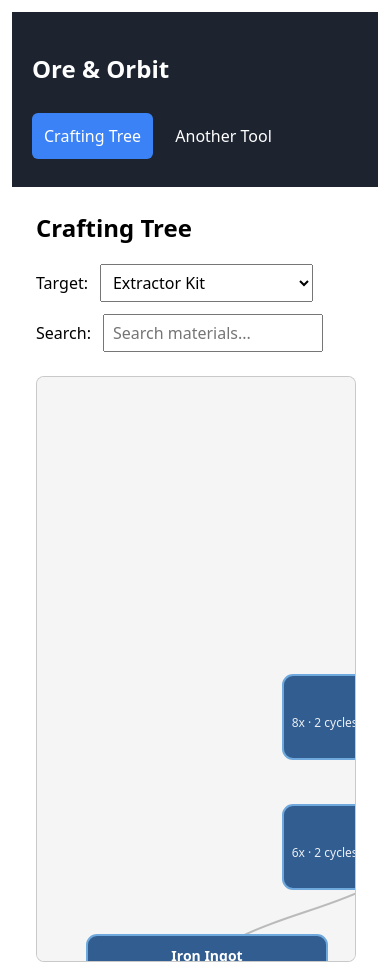
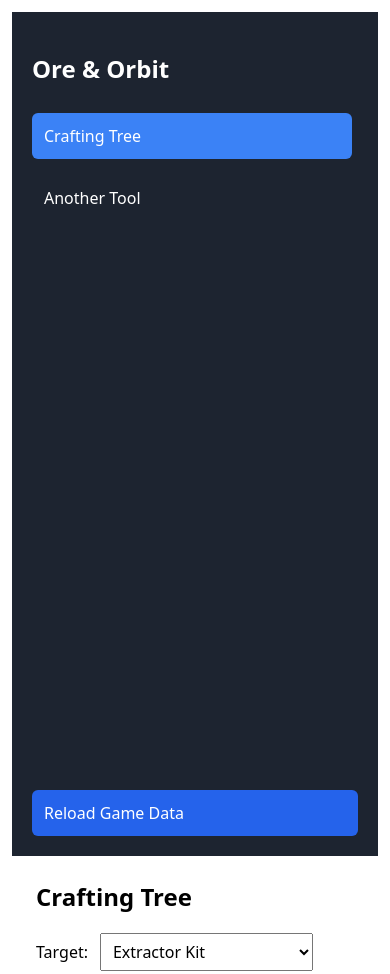
Before and after one commit to TidalConstructionCo/OreAndOrbitHelper, a website built with Vite: page index.html in a window 390 px wide. Shown: the top 974 px of the page. Built offline with nearby package versions, Linux system fonts and the light colour scheme.

Commit message:
Clean up css

```diff
--- a/index.html
+++ b/index.html
@@ -240,15 +240,9 @@
         .app-layout {
             display: flex;
             min-height: 100vh;
+            align-items: stretch;
         }
 
-        .sidebar {
-            width: 220px;
-            flex-shrink: 0;
-            padding: 20px;
-            background: #1d2430;
-            color: white;
-        }
 
         .content {
             flex: 1;
@@ -283,6 +277,22 @@
             display: block;
         }
 
+        .sidebar {
+            position: sticky;
+            top: 0;
+
+            display: flex;
+            flex-direction: column;
+
+            flex: 0 0 220px;
+            box-sizing: border-box;
+            height: 100vh;
+            padding: 20px;
+
+            background: #1d2430;
+            color: white;
+        }
+
         @media (max-width: 600px) {
             .app-layout {
                 flex-direction: column;
@@ -309,11 +319,71 @@
         #keyValue {
             font-family: monospace;
         }
+
+        .reload-game-data:hover {
+            background: #3b82f6;
+        }
+
+        .reload-game-data:disabled {
+            opacity: 0.6;
+            cursor: wait;
+        }
+
+        @media (max-width: 600px) {
+            .sidebar {
+                width: auto;
+                min-height: auto;
+            }
+
+            .reload-game-data {
+                width: auto;
+                margin-top: 16px;
+                text-align: center;
+            }
+        }
+
+        @media (max-width: 600px) {
+            .app-layout {
+                flex-direction: column;
+            }
+
+            .sidebar {
+                width: 100%;
+                min-height: 100vh;
+                flex: none;
+            }
+
+            .tool-button {
+                display: inline-block;
+                width: auto;
+                margin-right: 6px;
+            }
+
+            .reload-game-data {
+                width: 100%;
+                margin-top: auto;
+                text-align: center;
+            }
+        }
+
+        #reload-game-data {
+            display: block;
+            width: 100%;
+            margin-top: auto;
+            padding: 12px;
+            border: 0;
+            border-radius: 6px;
+            background: #2563eb;
+            color: white;
+            cursor: pointer;
+            text-align: left;
+            font: inherit;
+        }
     </style>
 </head>
 
 <body>
-    <div class="app">
+    <div class="app-layout">
         <aside class="sidebar">
             <h2>Ore & Orbit</h2>
 
@@ -324,7 +394,17 @@
             <button class="tool-button" data-tool="another-tool">
                 Another Tool
             </button>
+
+            <button id="reload-game-data" type="button">
+                Reload Game Data
+            </button>
         </aside>
+
+        <!-- <div class="workspace">
+            <div class="global-toolbar">
+
+            </div>
+        </div> -->
 
         <main class="content">
             <section id="crafting-tree" class="tool-panel active">
@@ -344,7 +424,6 @@
                 </div>
                 <div id="summary" class="summary"></div>
                 <script src="https://cdn.jsdelivr.net/npm/d3@7"></script>
-                <!-- <script src="./dist/crafting-data.js"></script> -->
                 <script type="module" src="./src/main-script.ts"></script>
             </section>
 
--- a/src/main-script.ts
+++ b/src/main-script.ts
@@ -3,7 +3,7 @@ const recipes = GAME_DATA.recipes;
 import { initialize as initializeApiKeyPage } from "./api-key.js";
 import { renderCraftingTree } from "./ui/crafting-tree";
 import { buildCraftingTree } from "./domain/crafting-tree";
-import { AppState, createInitialState } from "./app/state";
+import { createInitialState } from "./app/state";
 import { renderSummary } from "./ui/summary";
 import { initializeToolTabs } from "./ui/tool-tabs";
 import { initializeTargetSelector } from "./ui/target-selector";
```
